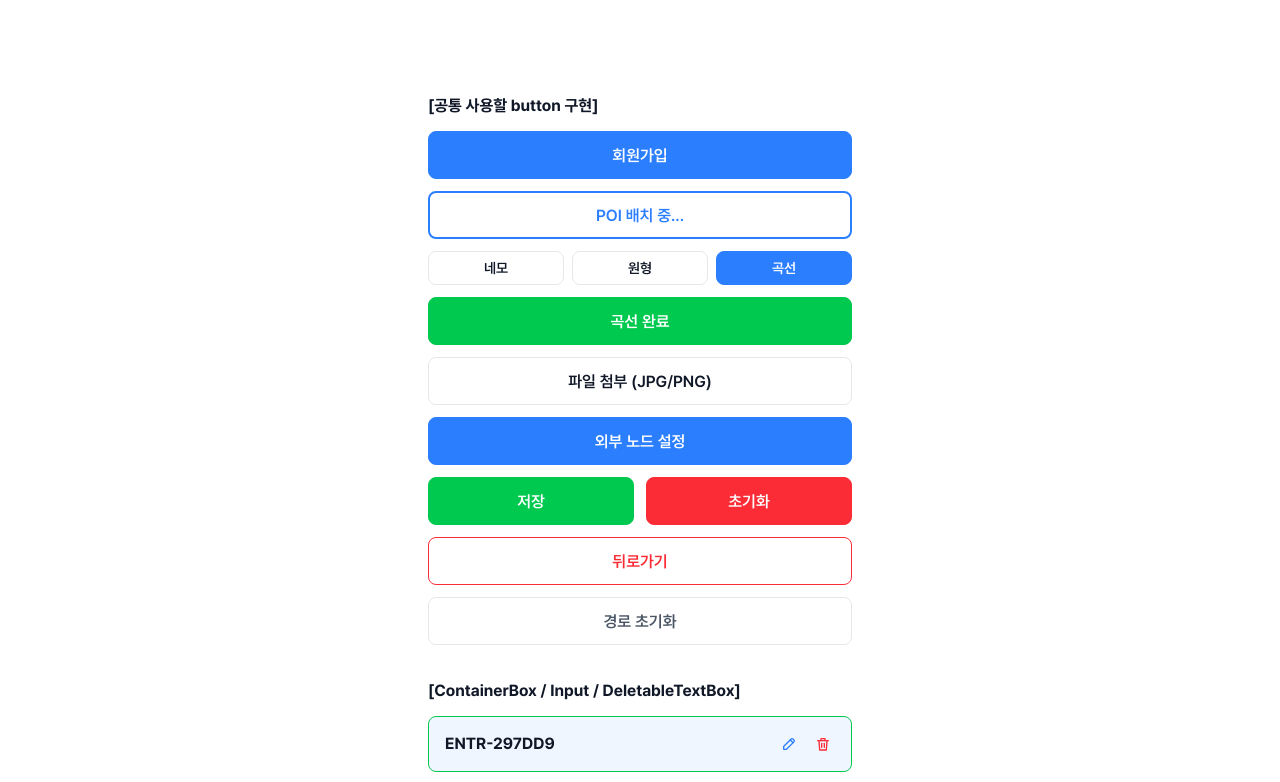
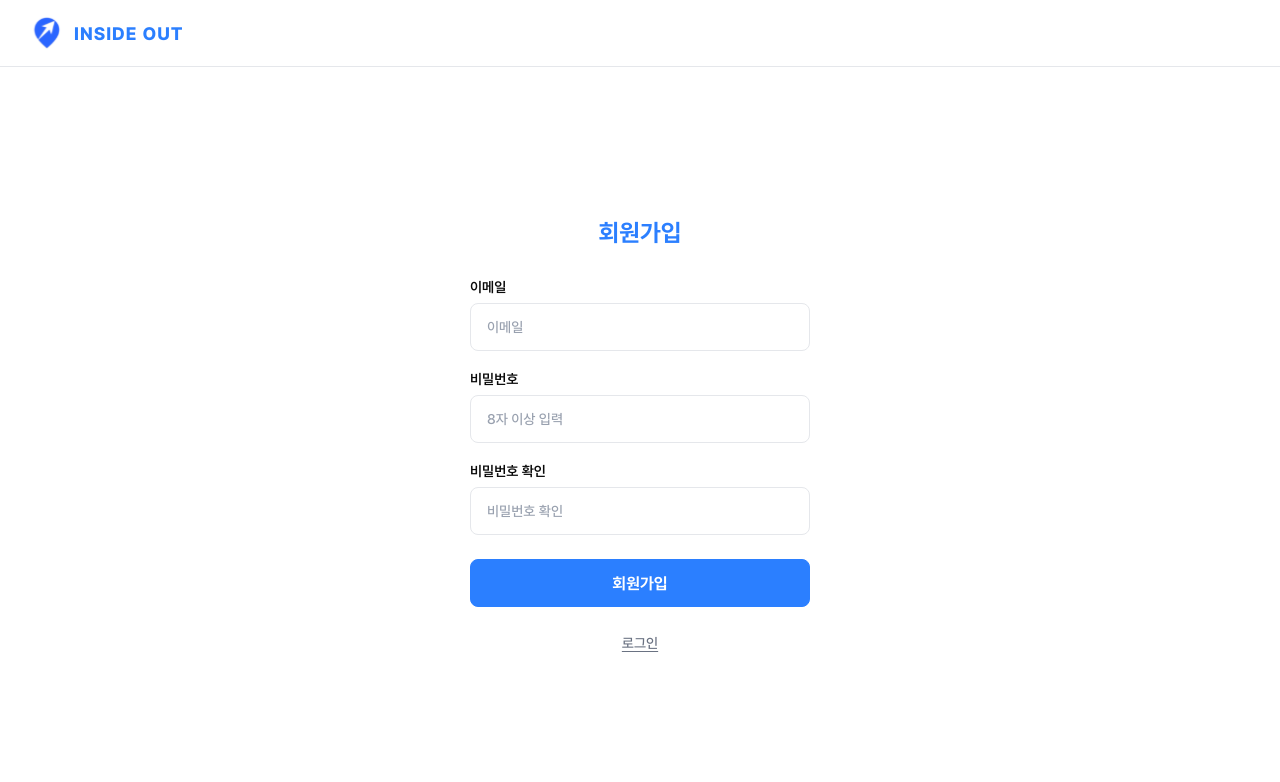
Before and after one commit to insideout-CapstoneDesign/admin-web, a React (Vite) app: page /signup in a window 1280 px wide. Shown: the top 782 px of the page. Built offline with nearby package versions, Linux system fonts and the light colour scheme.

Commit message:
feat: 회원가입 페이지 구현 (#12)

```diff
--- a/src/App.jsx
+++ b/src/App.jsx
@@ -1,11 +1,21 @@
-import WebLayout from './layouts/WebLayout'
+import { BrowserRouter, Routes, Route } from 'react-router-dom'
+import Header from './components/Header/Header'
+import MainPage from './pages/MainPage/MainPage'
+import LoginPage from './pages/LoginPage/LoginPage'
+import SignupPage from './pages/SignupPage/SignupPage'
 import ComponentTestPage from './pages/ComponentTestPage/ComponentTestPage'
 
 function App() {
     return (
-        <WebLayout>
-            <ComponentTestPage />
-        </WebLayout>
+        <BrowserRouter>
+            <Header />
+            <Routes>
+                <Route path="/" element={<MainPage />} />
+                <Route path="/login" element={<LoginPage />} />
+                <Route path="/signup" element={<SignupPage />} />
+                <Route path="/component-test" element={<ComponentTestPage />} />
+            </Routes>
+        </BrowserRouter>
     )
 }
 
--- a/src/index.css
+++ b/src/index.css
@@ -14,7 +14,7 @@ body,
 
 body {
   overflow-x: hidden;
-  background: var(--gray-200);
+  background: var(--white);
   font-family: var(--font-family-main);
 }
 
--- /dev/null
+++ b/src/pages/SignupPage/SignupPage.jsx
@@ -0,0 +1,181 @@
+import { useState } from 'react'
+import styled from 'styled-components'
+import Button from '../../components/Button/Button'
+import { useNavigate } from 'react-router-dom'
+
+const Wrapper = styled.div`
+    width: 100%;
+    min-height: calc(100vh - 65px);
+    display: flex;
+    flex-direction: column;
+    align-items: center;
+    justify-content: center;
+    background-color: var(--white);
+    padding: 32px;
+`
+
+const LogoArea = styled.div`
+    display: flex;
+    flex-direction: column;
+    align-items: center;
+    margin-bottom: 24px;
+`
+
+const LogoImage = styled.img`
+    width: 56px;
+    height: auto;
+    margin-bottom: 8px;
+`
+
+const LogoText = styled.span`
+    font-family: var(--font-sans);
+    font-size: 18px;
+    font-weight: 800;
+    color: var(--blue-500);
+    letter-spacing: 1px;
+`
+
+const PageTitle = styled.h1`
+    font-family: var(--font-sans);
+    font-size: 24px;
+    font-weight: 700;
+    color: var(--blue-500);
+    margin: 0 0 32px;
+`
+
+const Form = styled.form`
+    width: 100%;
+    max-width: 340px;
+    display: flex;
+    flex-direction: column;
+    gap: 20px;
+`
+
+const FieldGroup = styled.div`
+    display: flex;
+    flex-direction: column;
+    gap: 8px;
+`
+
+const Label = styled.label`
+    font-family: var(--font-sans);
+    font-size: 14px;
+    font-weight: var(--fw-semibold);
+    color: var(--black-950);
+`
+
+const Input = styled.input`
+    width: 100%;
+    height: 48px;
+    padding: 0 16px;
+    border: 1px solid var(--gray-200);
+    border-radius: var(--radius-8);
+    background-color: var(--white);
+    color: var(--black-900);
+    font-family: var(--font-sans);
+    font-size: var(--text-14);
+    font-weight: var(--fw-medium);
+    outline: none;
+    transition: border-color 0.2s;
+
+    &::placeholder {
+        color: var(--gray-400);
+    }
+
+    &:focus {
+        border-color: var(--blue-500);
+    }
+`
+
+const SubmitButton = styled(Button)`
+    width: 100%;
+    height: 48px;
+    margin-top: 4px;
+    font-size: var(--text-16);
+    font-weight: var(--fw-bold);
+    border-radius: var(--radius-8);
+`
+
+const LoginLink = styled.button`
+    margin-top: 8px;
+    background: none;
+    border: none;
+    padding: 0;
+    font-family: var(--font-sans);
+    font-size: var(--text-14);
+    font-weight: var(--fw-medium);
+    color: var(--gray-500);
+    cursor: pointer;
+    text-decoration: underline;
+    text-underline-offset: 3px;
+    align-self: center;
+
+    &:hover {
+        color: var(--blue-500);
+    }
+`
+
+export default function SignupPage() {
+    const navigate = useNavigate()
+    const [email, setEmail] = useState('')
+    const [password, setPassword] = useState('')
+    const [passwordConfirm, setPasswordConfirm] = useState('')
+
+    const handleSubmit = (e) => {
+        e.preventDefault()
+        // TODO: 회원가입 API 연동
+        console.log('회원가입 시도:', { email, password, passwordConfirm })
+    }
+
+    return (
+        <Wrapper>
+            <PageTitle>회원가입</PageTitle>
+
+            <Form onSubmit={handleSubmit}>
+                <FieldGroup>
+                    <Label htmlFor="email">이메일</Label>
+                    <Input
+                        id="email"
+                        type="email"
+                        placeholder="이메일"
+                        value={email}
+                        onChange={(e) => setEmail(e.target.value)}
+                        autoComplete="email"
+                    />
+                </FieldGroup>
+
+                <FieldGroup>
+                    <Label htmlFor="password">비밀번호</Label>
+                    <Input
+                        id="password"
+                        type="password"
+                        placeholder="8자 이상 입력"
+                        value={password}
+                        onChange={(e) => setPassword(e.target.value)}
+                        autoComplete="new-password"
+                    />
+                </FieldGroup>
+
+                <FieldGroup>
+                    <Label htmlFor="password-confirm">비밀번호 확인</Label>
+                    <Input
+                        id="password-confirm"
+                        type="password"
+                        placeholder="비밀번호 확인"
+                        value={passwordConfirm}
+                        onChange={(e) => setPasswordConfirm(e.target.value)}
+                        autoComplete="new-password"
+                    />
+                </FieldGroup>
+
+                <SubmitButton variant="primary" size="lg" type="submit">
+                    회원가입
+                </SubmitButton>
+
+                <LoginLink type="button" onClick={() => navigate('/login')}>
+                    로그인
+                </LoginLink>
+            </Form>
+        </Wrapper>
+    )
+}
```
Also changed, not shown: public/logo.svg (added).
